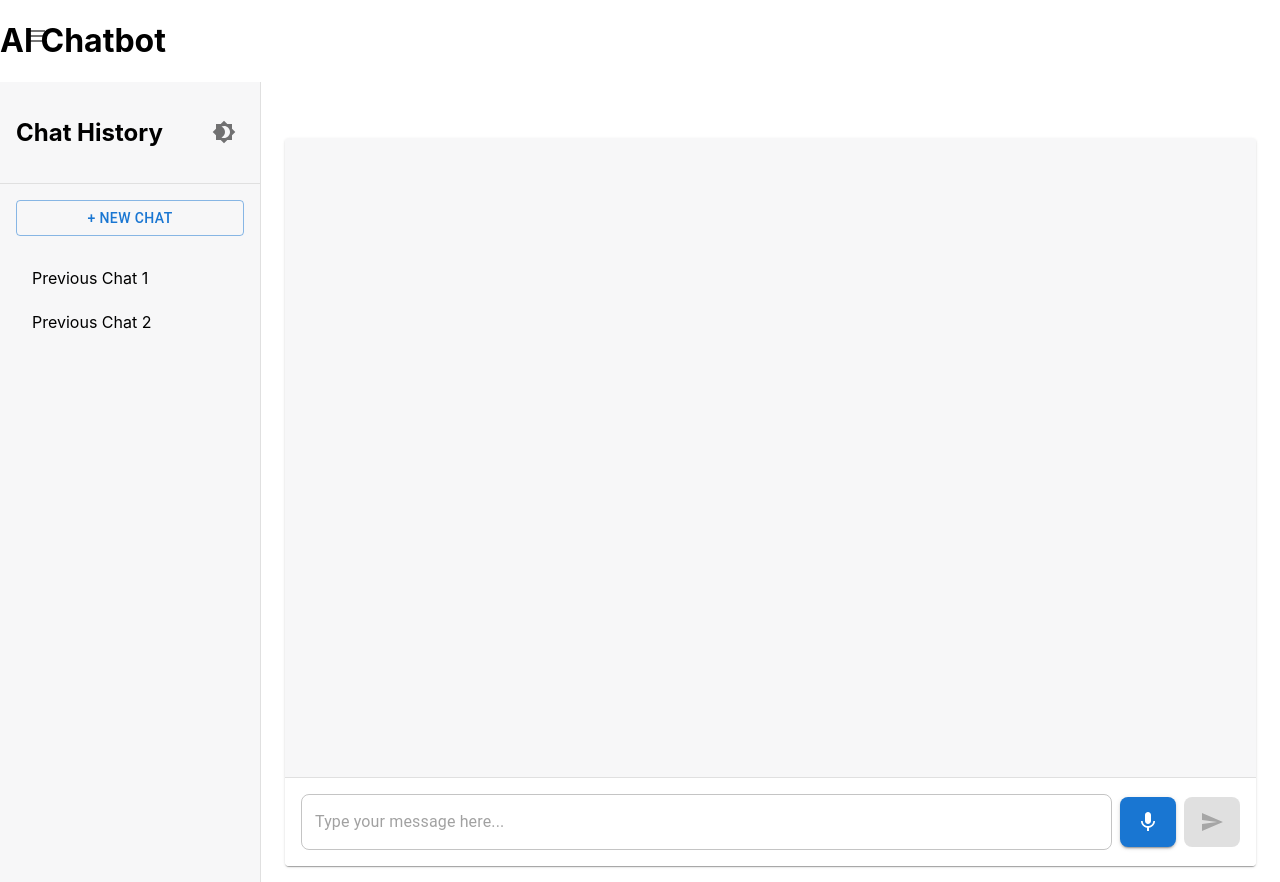
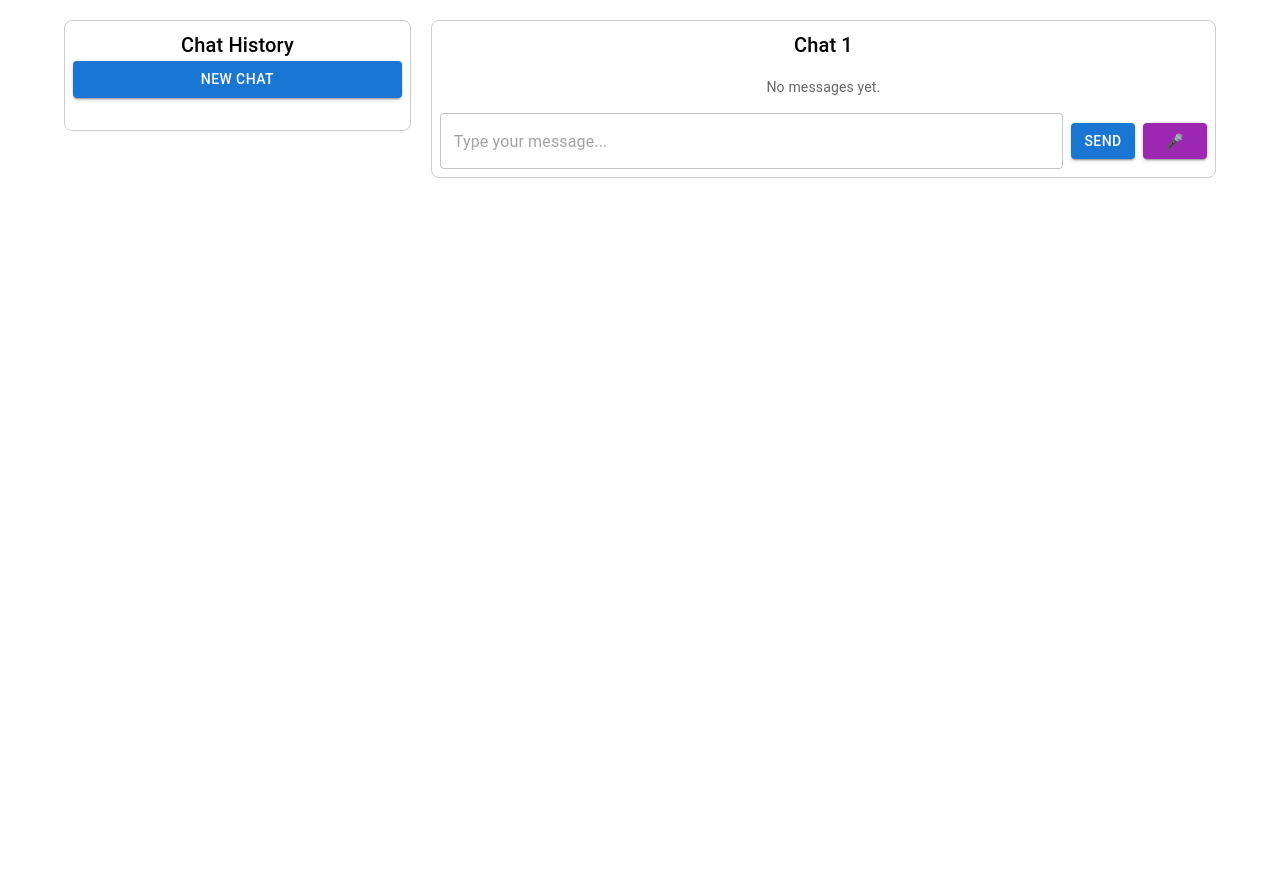
Before and after one commit to Nandinipatil1410/Team-Anvesha-Encode-Hackathon, a React (Create React App) app: page / in a window 1280 px wide. After the commit the page ends 800 px from the top, so only its background shows below. Built offline with nearby package versions, Linux system fonts and the light colour scheme.

Commit message:
Added feature to store chat history with persistent data in localStorage

```diff
--- a/src/App.js
+++ b/src/App.js
@@ -5,7 +5,7 @@ import './App.css';
 function App() {
   return (
     <div className="App">
-      <h1>AI Chatbot</h1>
+      {/* <h1>AI Chatbot</h1> */}
       <Chatbot />
     </div>
   );
--- a/src/Chatbot.js
+++ b/src/Chatbot.js
@@ -1,100 +1,65 @@
-import React, { useState, useEffect } from 'react';
-import axios from 'axios';
-import { Button, TextField, Container, Paper, Box, Typography, IconButton } from '@mui/material';
-import { Send as SendIcon, Mic as MicIcon, Menu as MenuIcon, Brightness4, Brightness7 } from '@mui/icons-material';
+import React, { useState, useEffect } from "react";
+import { Container, Button, TextField, Paper, Box, Typography, List, ListItem, ListItemText, IconButton } from "@mui/material";
+import EditIcon from "@mui/icons-material/Edit";
+import axios from "axios";
 
-// Constants for chunking messages
+const ChatApp = () => {
+  const [chatHistory, setChatHistory] = useState(() => {
+    const storedHistory = localStorage.getItem("chatHistory");
+    return storedHistory ? JSON.parse(storedHistory) : {};
+  });
+  const [chatNames, setChatNames] = useState(() => {
+    const storedNames = localStorage.getItem("chatNames");
+    return storedNames ? JSON.parse(storedNames) : {};
+  });
+  const [currentChatId, setCurrentChatId] = useState(() => {
+    const storedChatId = localStorage.getItem("currentChatId");
+    return storedChatId || `Chat 1`;
+  });
+  const [messages, setMessages] = useState(chatHistory[currentChatId] || []);
+  const [userInput, setUserInput] = useState("");
+  const [isListening, setIsListening] = useState(false);
+
   const MAX_CHUNK_LENGTH = 200;
 
-// Function to split text into smaller chunks
-const splitTextIntoChunks = (text, maxLength) => {
-  const chunks = [];
-  let start = 0;
-  while (start < text.length) {
-    let end = Math.min(start + maxLength, text.length);
-    // Ensure we split at the end of a word, not in the middle
-    if (end < text.length && text[end] !== ' ') {
-      end = text.lastIndexOf(' ', end);
-    }
-    chunks.push(text.slice(start, end).trim());
-    start = end;
-  }
-  return chunks;
-};
+  useEffect(() => {
+    localStorage.setItem("chatHistory", JSON.stringify(chatHistory));
+    localStorage.setItem("chatNames", JSON.stringify(chatNames));
+    localStorage.setItem("currentChatId", currentChatId);
+  }, [chatHistory, chatNames, currentChatId]);
 
-// Function to play audio sequentially
-const playAudioSequentially = (audioUrl) => {
-  return new Promise((resolve) => {
-    const audio = new Audio(audioUrl);
-    audio.onended = resolve; // Resolve the promise when audio ends
-    audio.play();
-  });
-};
-
-const Chatbot = () => {
-  const [messages, setMessages] = useState([]);
-  const [userInput, setUserInput] = useState('');
-  const [isListening, setIsListening] = useState(false);
-  const [isLoading, setIsLoading] = useState(false);
-  const [isSidebarOpen, setIsSidebarOpen] = useState(true);
-  const [isDarkMode, setIsDarkMode] = useState(false);
-
-  useEffect(() => {
-    // Play bot responses as audio when they arrive
-    if (messages.length > 0) {
-      const lastMessage = messages[messages.length - 1].message;
-      if (lastMessage && messages[messages.length - 1].sender === 'bot') {
-        speakResponse(lastMessage);
-      }
-    }
-  }, [messages]);
-
-  // Function to handle sending user input and getting the AI response
-  const handleSubmit = async () => {
-    if (userInput.trim() === '') return;
-    const newMessages = [...messages, { message: userInput, sender: 'user' }];
-    setMessages(newMessages);
-    setIsLoading(true);
-    setUserInput('');
-
+  const getResponseFromNVIDIA = async (input, retries = 3) => {
     try {
-      const botMessage = await getResponseFromNVIDIA(userInput);
-      setMessages([...newMessages, { message: botMessage, sender: 'bot' }]);
-    } catch (error) {
-      console.error('Error fetching AI response:', error);
-    } finally {
-      setIsLoading(false);
-    }
-  };
-
-  // Function to get response from NVIDIA Generative AI API
-  const getResponseFromNVIDIA = async (input) => {
-    try {
-      const response = await axios.post('http://localhost:5000/api/nvidia', {
-        model: 'meta/llama3-70b-instruct',
-        messages: [{ role: 'user', content: input }],
+      const response = await axios.post("http://localhost:5000/api/nvidia", {
+        model: "meta/llama3-70b-instruct",
+        messages: [{ role: "user", content: input }],
         temperature: 0.5,
         top_p: 1,
         max_tokens: 1024,
       });
-      return response.data.choices[0]?.message?.content || 'No response from AI.';
+
+      return response.data.choices[0]?.message?.content || "No response from AI.";
     } catch (error) {
-      console.error('Proxy Error:', error.message);
-      throw new Error('Error fetching AI response');
+      console.error("Error fetching AI response:", error.message);
+      if (retries > 0) {
+        console.log(`Retrying... (${3 - retries + 1}/${3})`);
+        return getResponseFromNVIDIA(input, retries - 1);
+      } else {
+        return "Error fetching AI response after multiple attempts.";
+      }
     }
   };
 
-  // Function to fetch voice from Smallest AI and play the audio
   const fetchVoiceFromSmallestAI = async (text) => {
     try {
       const options = {
-        method: 'POST',
+        method: "POST",
         headers: {
-          Authorization: 'Bearer eyJhbGciOiJIUzI1NiIsInR5cCI6IkpXVCJ9.eyJ1c2VySWQiOiI2NzdiYmE0MGM0NDE1ODdhYjZlZTBhZjUiLCJ0eXBlIjoiYXBpS2V5IiwiaWF0IjoxNzM2MTYxODU2LCJleHAiOjQ4OTE5MjE4NTZ9.sQFZALV1ek5UTijIewITo64J851_byHjJ0y13ClkXX8', // Replace with your Smallest AI token
-          'Content-Type': 'application/json',
+          Authorization: "Bearer eyJhbGciOiJIUzI1NiIsInR5cCI6IkpXVCJ9.eyJ1c2VySWQiOiI2NzdiYmE0MGM0NDE1ODdhYjZlZTBhZjUiLCJ0eXBlIjoiYXBpS2V5IiwiaWF0IjoxNzM2MTYxODU2LCJleHAiOjQ4OTE5MjE4NTZ9.sQFZALV1ek5UTijIewITo64J851_byHjJ0y13ClkXX8",
+          "Content-Type": "application/json",
         },
         body: JSON.stringify({
-          voice_id: 'emily', // Voice ID
+          voice_id: "emily",
           text: text,
           speed: 1,
           sample_rate: 24000,
@@ -102,35 +67,110 @@ const Chatbot = () => {
         }),
       };
 
-      const response = await fetch('https://waves-api.smallest.ai/api/v1/lightning/get_speech', options);
+      const response = await fetch("https://waves-api.smallest.ai/api/v1/lightning/get_speech", options);
 
       if (!response.ok) {
         const errorData = await response.json();
-        console.error('Failed to fetch audio from Smallest AI:', errorData);
+        console.error("Failed to fetch audio from Smallest AI:", errorData);
         return null;
       }
 
       const blob = await response.blob();
       return URL.createObjectURL(blob);
     } catch (error) {
-      console.error('Error with Smallest AI API:', error);
+      console.error("Error with Smallest AI API:", error);
       return null;
     }
   };
 
-  // Function to handle speech synthesis (Bot speaking) using Smallest AI
+  const playAudioSequentially = (audioUrl) =>
+    new Promise((resolve) => {
+      const audio = new Audio(audioUrl);
+      audio.onended = resolve;
+      audio.onerror = resolve;
+      audio.play();
+    });
+
   const speakResponse = async (text) => {
     const chunks = splitTextIntoChunks(text, MAX_CHUNK_LENGTH);
 
     for (const chunk of chunks) {
       const audioUrl = await fetchVoiceFromSmallestAI(chunk);
       if (audioUrl) {
-        await playAudioSequentially(audioUrl); // Play audio sequentially
+        await playAudioSequentially(audioUrl);
       }
     }
   };
 
-  // Function to handle listening to user input (speech recognition)
+  const splitTextIntoChunks = (text, maxLength) => {
+    const chunks = [];
+    let start = 0;
+    while (start < text.length) {
+      chunks.push(text.slice(start, start + maxLength));
+      start += maxLength;
+    }
+    return chunks;
+  };
+
+  const handleSendMessage = async () => {
+    if (userInput.trim() === "") return;
+
+    const newMessage = { text: userInput, sender: "user" };
+    const updatedMessages = [...messages, newMessage];
+
+    setMessages(updatedMessages);
+    setChatHistory({
+      ...chatHistory,
+      [currentChatId]: updatedMessages,
+    });
+    setUserInput("");
+
+    const botResponse = await getResponseFromNVIDIA(userInput);
+    const botMessage = { text: botResponse, sender: "bot" };
+
+    const updatedMessagesWithBot = [...updatedMessages, botMessage];
+    setMessages(updatedMessagesWithBot);
+    setChatHistory({
+      ...chatHistory,
+      [currentChatId]: updatedMessagesWithBot,
+    });
+
+    await speakResponse(botResponse);
+  };
+
+  const createNewChat = () => {
+    const newChatId = `Chat ${Object.keys(chatHistory).length + 1}`;
+    setCurrentChatId(newChatId);
+    setMessages([]);
+    setChatHistory({
+      ...chatHistory,
+      [newChatId]: [],
+    });
+    setChatNames({
+      ...chatNames,
+      [newChatId]: newChatId,
+    });
+  };
+
+  const loadChat = (chatId) => {
+    setCurrentChatId(chatId);
+    setMessages(chatHistory[chatId] || []);
+  };
+
+  const editChatName = (chatId, newName) => {
+    setChatNames({
+      ...chatNames,
+      [chatId]: newName,
+    });
+  };
+
+  const handleEditChatName = (chatId) => {
+    const newName = prompt("Enter a new name for this chat:", chatNames[chatId] || chatId);
+    if (newName) {
+      editChatName(chatId, newName);
+    }
+  };
+
   const startListening = () => {
     setIsListening(true);
     const SpeechRecognition = window.SpeechRecognition || window.webkitSpeechRecognition;
@@ -151,7 +191,7 @@ const Chatbot = () => {
     recognition.onresult = (event) => {
       const speechResult = event.results[0][0].transcript;
       setUserInput(speechResult);
-      handleSubmit();
+      handleSendMessage();
       setIsListening(false);
     };
 
@@ -168,94 +208,123 @@ const Chatbot = () => {
     recognition.start();
   };
 
-  const toggleSidebar = () => {
-    setIsSidebarOpen(!isSidebarOpen);
-  };
-
-  const toggleTheme = () => {
-    setIsDarkMode(!isDarkMode);
-    document.body.classList.toggle('dark-mode');
-  };
-
   return (
-    <div className={`app-container ${isDarkMode ? 'dark-mode' : ''}`}>
-      <div className={`sidebar ${isSidebarOpen ? 'open' : 'closed'}`}>
-        <div className="sidebar-header">
-          <h2>Chat History</h2>
-          <IconButton onClick={toggleTheme} className="theme-toggle">
-            {isDarkMode ? <Brightness7 /> : <Brightness4 />}
+    <Container style={{ marginTop: "20px" }}>
+      <Box display="flex" justifyContent="flex-start" alignItems="flex-start">
+        {/* Chat History Section */}
+        <Box
+          style={{
+            width: "30%",
+            maxHeight: "500px",
+            overflowY: "auto",
+            border: "1px solid #ccc",
+            borderRadius: "8px",
+            padding: "8px"
+          }}
+        >
+          <Typography variant="h6" align="center">Chat History</Typography>
+          <Button
+            variant="contained"
+            color="primary"
+            fullWidth
+            onClick={createNewChat}
+            style={{ marginBottom: "8px" }}
+          >
+            New Chat
+          </Button>
+          <List>
+            {Object.keys(chatHistory)
+              .filter((chatId) => chatHistory[chatId].length > 0)
+              .map((chatId) => (
+                <ListItem
+                  key={chatId}
+                  selected={chatId === currentChatId}
+                  onClick={() => loadChat(chatId)}
+                  style={{
+                    display: "flex",
+                    justifyContent: "space-between",
+                    cursor: "pointer",
+                  }}
+                  sx={{
+                    "&:hover": {
+                      backgroundColor: "#f4f4f4",
+                      transition: "background-color 0.3s ease",
+                    },
+                  }}
+                >
+                  <ListItemText primary={chatNames[chatId] || chatId} />
+                  <IconButton
+                    size="small"
+                    onClick={(e) => {
+                      e.stopPropagation();
+                      handleEditChatName(chatId);
+                    }}
+                  >
+                    <EditIcon fontSize="small" />
                   </IconButton>
-        </div>
-        <div className="chat-history">
-          <Button variant="outlined" className="new-chat">
-            + New Chat
-          </Button>
-          <div className="history-item">Previous Chat 1</div>
-          <div className="history-item">Previous Chat 2</div>
-        </div>
-      </div>
-
-      <div className="main-content">
-        <IconButton className="sidebar-toggle" onClick={toggleSidebar}>
-          <MenuIcon />
-        </IconButton>
-
-        <Container className="chat-container">
-          <Paper className="chat-paper">
-            <Box className="messages-area">
-              {messages.map((msg, index) => (
-                <Box key={index} className={`message-wrapper ${msg.sender}`}>
-                  <Paper className={`message-bubble ${msg.sender}`}>
-                    <Typography>{msg.message}</Typography>
-                  </Paper>
-                </Box>
+                </ListItem>
               ))}
+          </List>
         </Box>
 
-            <Box className="input-area">
-              <Box className="input-container">
+        {/* Current Chat Section */}
+        <Box
+          style={{
+            width: "70%",
+            marginLeft: "20px",
+            border: "1px solid #ccc",
+            borderRadius: "8px",
+            padding: "8px"
+          }}
+        >
+          <Typography variant="h6" align="center">{chatNames[currentChatId] || currentChatId}</Typography>
+          <Box style={{ maxHeight: "400px", overflowY: "auto", marginTop: "16px" }}>
+            {messages.length > 0 ? (
+              messages.filter((message) => message && message.text && message.sender)
+                .map((message, index) => (
+                  <Box key={index} style={{ marginBottom: "8px" }}>
+                    <Typography style={{ textAlign: message.sender === "user" ? "right" : "left", color: message.sender === "user" ? "blue" : "green" }}>
+                      {message.text}
+                    </Typography>
+                  </Box>
+                ))
+            ) : (
+              <Typography variant="body2" color="textSecondary" align="center">No messages yet.</Typography>
+            )}
+          </Box>
+
+          <Box display="flex" alignItems="center" marginTop="16px">
             <TextField
               fullWidth
               variant="outlined"
-                  placeholder="Type your message here..."
+              placeholder="Type your message..."
               value={userInput}
               onChange={(e) => setUserInput(e.target.value)}
-                  disabled={isListening}
-                  onKeyPress={(e) => {
-                    if (e.key === 'Enter' && !e.shiftKey) {
-                      e.preventDefault();
-                      handleSubmit();
-                    }
-                  }}
-                  multiline
-                  maxRows={4}
-                  className="chat-input"
+              onKeyPress={(e) => { if (e.key === "Enter") handleSendMessage(); }}
             />
-                <Box className="button-group">
             <Button
               variant="contained"
-                    onClick={isListening ? null : startListening}
-                    disabled={isListening}
-                    className="mic-button"
+              color="primary"
+              onClick={handleSendMessage}
+              style={{ marginLeft: "8px" }}
             >
-                    <MicIcon />
+              Send
             </Button>
             <Button
               variant="contained"
-                    onClick={handleSubmit}
-                    disabled={isLoading || isListening || !userInput.trim()}
-                    className="send-button"
+              color="secondary"
+              onClick={startListening}
+              style={{ marginLeft: "8px" }}
+              disabled={isListening}
             >
-                    <SendIcon />
+              🎤
             </Button>
           </Box>
         </Box>
       </Box>
-          </Paper>
     </Container>
-      </div>
-    </div>
   );
+
 };
 
-export default Chatbot;
+export default ChatApp;
```
Also changed, not shown: src/App.css (+23 -0 lines). Lines whose indentation alone changed are shown as unchanged.
